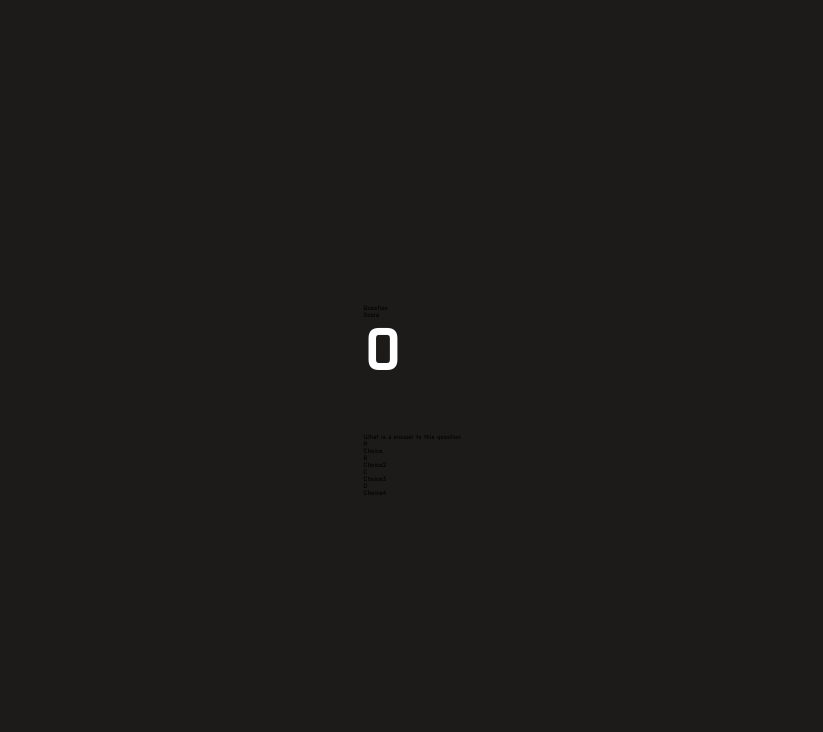
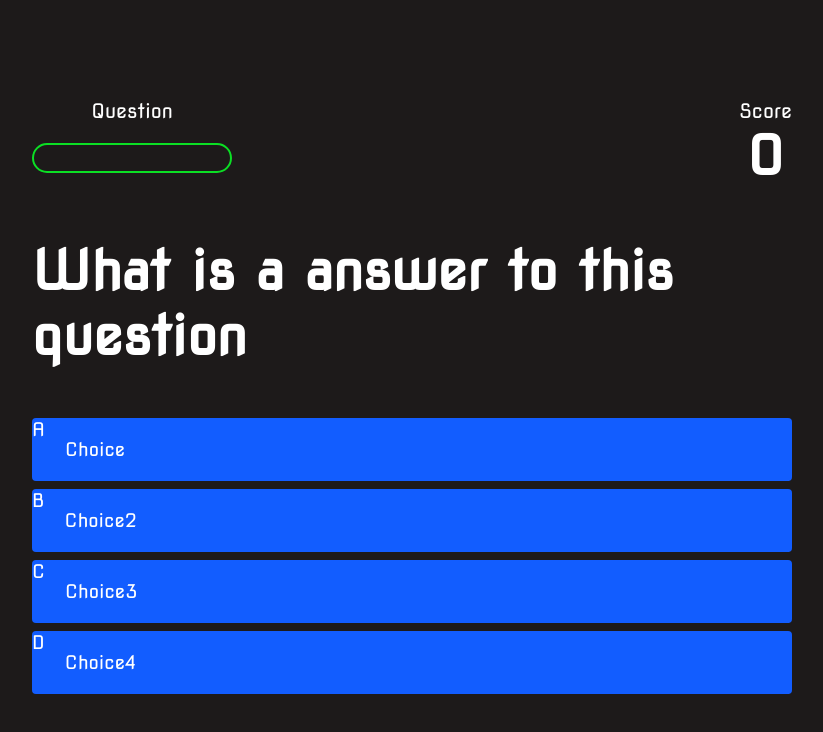
Before and after one commit to JOAOSC17/JOAOSC17.github.io-Quiz-App, a plain HTML site: page game.html in a window 1280 px wide. Shown: the whole page, without its empty margins (228-1051 px from the left). Drawn offline with Linux system fonts and the light colour scheme.

Commit message:
stylizando

```diff
--- a/game.css
+++ b/game.css
@@ -0,0 +1,61 @@
+body{
+    color: #fff;
+}
+.choice-container{
+    display: flex;
+    margin-bottom: .8rem;
+    width: 100%;
+    border-radius: 4px;
+    background: rgb(18,93,255);
+    font-size: 3rem;
+    max-width: 80rem;
+}
+.choice-container:hover{
+    cursor: pointer;
+    box-shadow: 0 0.4rem 1.4rem 0 rgba(6,103,247, 0.5);
+    transform:scale(1.02);
+    transition: transform 100ms;
+}
+.choice-prefix{
+    padding: 2rem -2.5rem;
+    color: white;
+}
+.choice-text{
+    padding: 2rem;
+    width: 100%;
+}
+.correct{
+    background: linear-gradient(32deg, rgba(11, 223, 36) 0%, rgb(41, 232, 111) 100%);
+}
+.incorrect{
+    background: linear-gradient(32deg, rgba(230, 29,29, 1) 0%, rgb(224, 11,11, 1) 100%);
+}
+#hud{
+    display: flex;
+    justify-content: space-between;
+}
+.hud-prefix{
+    text-align: center;
+    font-size: 2rem;
+}
+.hud-main-text{
+    text-align: center;
+}
+#progressBar{
+    width: 20rem;
+    height: 3rem;
+    border: .2rem solid rgb(11, 223, 36);
+    margin-top: 2rem;
+    border-radius: 50px;
+    overflow: hidden;
+}
+#progressBarFull{
+    height: 100%;
+    background: rgb(11, 223, 36);
+    width: 0%;
+}
+@media screen and (max-width:768px) {
+    .choice-container{
+        min-width: 40rem;
+    }
+}
--- a/game.html
+++ b/game.html
@@ -23,7 +23,7 @@
                     <h1 class="hud-main-text" id="score">0</h1>
                 </div>
             </div>
-            <div id="question">What is a answer to this question</div>
+            <h1 id="question">What is a answer to this question</h1>
             <div class="choice-container">
                 <p class="choice-prefix">A</p>
                 <p class="choice-text" data-number="1">Choice</p>
```
